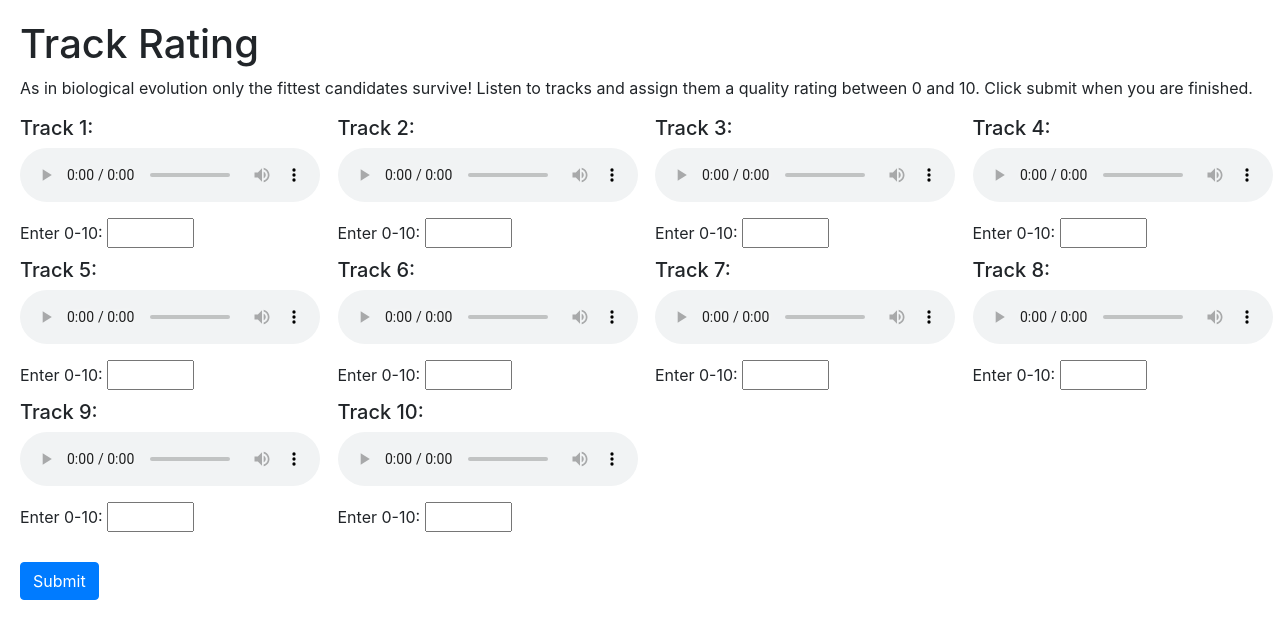
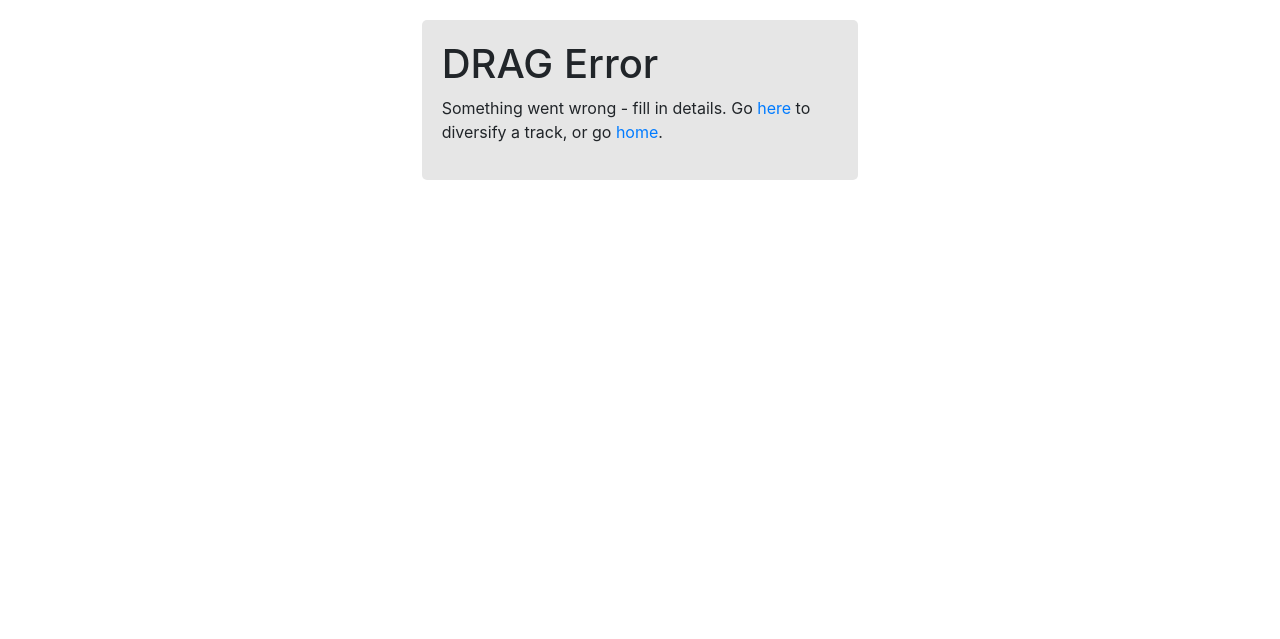
Before and after one commit to Dupeydoo/DRAG, a Django app: page /RateFitness/ in a window 1280 px wide. Shown: the part 56-695 px from the top of the page. Run offline with Django 3.2, Linux system fonts and the light colour scheme; parts of the project's set-up code (start-up, migrations or seed data) failed here and were passed over; some libraries are stand-ins or nearby versions.

Commit message:
Added smooth scroll to templates js. Updated styles for new error page. Data context now has a handle on generations and they are displayed as the user progresses. Viewshelper created to try and refactor some general logic out of views. New template for body scripts, e.g. jquery. Bug fixes to the GA itself e.g. sorting of Crossover problem. Url routing configured for eventual Neural Network page.

```diff
--- a/DRAG/datacontext.py
+++ b/DRAG/datacontext.py
@@ -2,8 +2,10 @@ import os
 
 context = {
     "inputrange": range(8),
+    "manualgenerations": 10,
+    "currentgeneration": 1,
     "populationsize": 10,
-    "copyratio" : 0.4,
+    "copyratio": 0.4,
     "tournamentsize": 5,
     "timesignature": 8,  # two bars at 4:4
     "crossprob": 0.5,
--- a/DRAG/static/styles/styles.css
+++ b/DRAG/static/styles/styles.css
@@ -63,3 +63,10 @@ form .form-element {
 	padding-top: 20px;
     padding-bottom: 20px;
 }
+
+.error {
+    background-color: #e6e6e6;
+    border-radius: 5px;
+	margin-top: 20px;
+    padding: 20px;
+}
--- /dev/null
+++ b/DRAGProj/dragcommon/pageerror.py
@@ -0,0 +1,5 @@
+from django.shortcuts import render
+from DRAG.datacontext import context
+
+def catchkeyerror(request):
+    return render(request, "DRAG/error.html", context)
--- /dev/null
+++ b/DRAGProj/dragcommon/viewshelper.py
@@ -0,0 +1,5 @@
+def gatherfitnessinput(dict):
+    candidatefitnesses = []
+    for fitness in dict:
+        candidatefitnesses.append(fitness[1])
+    return candidatefitnesses
--- a/DRAGProj/geneticoperations/crossover.py
+++ b/DRAGProj/geneticoperations/crossover.py
@@ -6,6 +6,8 @@ def docrossover(parents, crossprob):
         pair = [parentone, parenttwo]
         if random.random() < crossprob:
             children += singlepointcrossover(pair)
+        else:
+            children += pair
     return children
 
 def singlepointcrossover(parents):
--- a/DRAGProj/geneticoperations/selection.py
+++ b/DRAGProj/geneticoperations/selection.py
@@ -4,7 +4,7 @@ from operator import itemgetter
 def doselection(population, fitnesses, tournamentsize):
     parents = []
     for selections in range(len(population)):
-        parent = tournamentselect(population, fitnesses, tournmentsize)
+        parent = tournamentselect(population, fitnesses, tournamentsize)
         parents.append(parent)
     return parents
 
--- a/DRAGProj/geneticrunner.py
+++ b/DRAGProj/geneticrunner.py
@@ -39,3 +39,7 @@ def performgenetics(population, fitnessinput):
     children = mutation.domutation(children, mutaprob)
     newpopulation = generationalreplacement.doreplacement(population, children)
     return newpopulation
+
+def clearwavfiles():
+    wavpath = systempath + "/DRAG/static/wavfiles/"
+    wb.clearwavcandidates(wavpath, "candidate")
--- /dev/null
+++ b/DRAGProj/templates/DRAG/error.html
@@ -0,0 +1,24 @@
+<!DOCTYPE html>
+<html lang="en">
+    <head>
+        <meta charset="UTF-8">
+        <title>DRAG - Something went wrong!</title>
+        {% include "DRAG/renderresources.html" %}
+    </head>
+    <body>
+        {% block content %}
+            {% include "DRAG/menu.html" %}
+        {% endblock %}
+        <div class="container-fluid">
+            <div class="row">
+                <div class="col-md-4 offset-md-4 error">
+                    <h1>DRAG Error</h1>
+                    <p>
+                        Something went wrong - fill in details. Go <a href="/Diversify/">here</a> to diversify a track,
+                        or go <a href="/">home</a>.
+                    </p>
+                </div>
+            </div>
+        </div>
+    </body>
+</html>
--- a/DRAGProj/templates/DRAG/fitness.html
+++ b/DRAGProj/templates/DRAG/fitness.html
@@ -13,12 +13,8 @@
             {% include "DRAG/fitnessform.html" %}
         </div>
     {% endblock %}
-    <!-- jQuery first, then Popper.js, then Bootstrap JS -->
-        <script src="https://code.jquery.com/jquery-3.2.1.slim.min.js"
-                integrity="sha384-KJ3o2DKtIkvYIK3UENzmM7KCkRr/rE9/Qpg6aAZGJwFDMVNA/GpGFF93hXpG5KkN" crossorigin="anonymous"></script>
-        <script src="https://cdnjs.cloudflare.com/ajax/libs/popper.js/1.12.3/umd/popper.min.js"
-                integrity="sha384-vFJXuSJphROIrBnz7yo7oB41mKfc8JzQZiCq4NCceLEaO4IHwicKwpJf9c9IpFgh" crossorigin="anonymous"></script>
-        <script src="https://maxcdn.bootstrapcdn.com/bootstrap/4.0.0-beta.2/js/bootstrap.min.js"
-                integrity="sha384-alpBpkh1PFOepccYVYDB4do5UnbKysX5WZXm3XxPqe5iKTfUKjNkCk9SaVuEZflJ" crossorigin="anonymous"></script>
+    {% block bodyscripts %}
+        {% include "DRAG/bodyscripts.html" %}
+    {% endblock %}
 </body>
 </html>
--- a/DRAGProj/templates/DRAG/fitnessform.html
+++ b/DRAGProj/templates/DRAG/fitnessform.html
@@ -2,7 +2,7 @@
     {% load static %}
     {% load strconcat %}
     <section id="fitnessform">
-        <h1>Track Rating</h1>
+        <h1>Track Rating for Generation {{ currentgeneration }}</h1>
         <p>As in biological evolution only the fittest candidates survive! Listen to tracks
         and assign them a quality rating between 0 and 10. Click submit when you are finished.</p>
         <form action="/RateFitness/" method="post">
@@ -22,5 +22,4 @@
             <input type="submit" value="Submit" class="btn btn-primary" id="fitnesssubmit">
         </form>
     </section>
-    <script src="{% static "js/templates.js" %}"></script>
 {% endblock %}
--- a/DRAGProj/templates/DRAG/menu.html
+++ b/DRAGProj/templates/DRAG/menu.html
@@ -4,10 +4,10 @@
           <a class="navbar-brand" href="#">DRAG</a>
           <ul class="navbar-nav">
             <li class="nav-item">
-              <a class="nav-link" href="#background">Background</a>
+              <a class="nav-link smooth" href="#background">Background</a>
             </li>
             <li class="nav-item">
-              <a class="nav-link" href="#diversify">Diversify Now</a>
+              <a class="nav-link smooth" href="#diversify">Diversify Now</a>
             </li>
           </ul>
       </nav>
--- a/DRAGProj/urls.py
+++ b/DRAGProj/urls.py
@@ -5,5 +5,7 @@ urlpatterns = [
     path('', views.index, name='index'),
     path('Diversify/', views.diversify, name='diversify'),
     path('FirstFitness/', views.firstfitness, name='firstfitness'),
-    path('RateFitness/', views.fitness, name='fitness')
+    path('RateFitness/', views.fitness, name='fitness'),
+    path('NeuralNetwork/', views.neuralnetwork, name='neuralnet'),
+    path('DRAGError/', views.error, name='error')
 ]
--- a/DRAGProj/views.py
+++ b/DRAGProj/views.py
@@ -1,39 +1,59 @@
 from django.shortcuts import render
 from django.http import HttpResponseRedirect
+
 from DRAGProj.forms.custominputform import CustomInputForm
 from DRAGProj.forms.fitnessform import FitnessForm
+
 import DRAG.datacontext as dc
-import DRAGProj.dragcommon.formhelper as fh
 import DRAGProj.geneticrunner as gr
 
+import DRAGProj.dragcommon.formhelper as fh
+import DRAGProj.dragcommon.pageerror as pe
+import DRAGProj.dragcommon.viewshelper as vh
+
+
 def index(request):
+    dc.context["currentgeneration"] = 1
+    gr.clearwavfiles()
     return render(request, "DRAG/index.html", {"is_home": True})
 
 def fitness(request):
     context = dc.context
     if request.method == 'POST':
-        candidatefitnesses = []
         form = FitnessForm(request.POST, size=context["populationsize"])
         if form.is_valid():
-            for fitness in form.collectfitnesses():
-                candidatefitnesses.append(fitness[1])
+            candidatefitnesses = vh.gatherfitnessinput(form.collectfitnesses())
             population = gr.performgenetics(context["population"], candidatefitnesses)
             context["population"] = population
+            gr.clearwavfiles()
+            gr.processinput(population, context["bpm"])
             return HttpResponseRedirect('/RateFitness')
     else:
-        form = FitnessForm(size=context["populationsize"])
+        try:
+            bpm, population = context["bpm"], context["population"]
+            if context["currentgeneration"] == context["manualgenerations"]:
+                return HttpResponseRedirect('/NeuralNetwork')
+            context["currentgeneration"] = context["currentgeneration"] + 1
+            form = FitnessForm(size=context["populationsize"])
+        except KeyError as k:
+            return pe.catchkeyerror(request)
 
     context["fitnessform"] = form
     return render(request, "DRAG/fitness.html", context)
 
 def firstfitness(request):
     context = dc.context
-    bpm = context["bpm"]
-    population = gr.initiliasepopulation(context["input"], context["genre"], bpm)
-    gr.processinput(population, bpm)
-    context["fitnessform"] = FitnessForm(size=context["populationsize"])
-    context["population"] = population
-    return render(request, "DRAG/fitness.html", dc.context)
+    try:
+        bpm = context["bpm"]
+        population = gr.initiliasepopulation(context["input"], context["genre"], bpm)
+        gr.processinput(population, bpm)
+        context["fitnessform"] = FitnessForm(size=context["populationsize"])
+        context["population"] = population
+        return render(request, "DRAG/fitness.html", dc.context)
+    except KeyError as k:
+        return pe.catchkeyerror(request)
+
+
 
 def diversify(request):
     if request.method == 'POST':
@@ -52,3 +72,14 @@ def diversify(request):
 
     dc.context["form"] = form
     return render(request, 'DRAG/startdiversify.html', dc.context)
+
+def neuralnetwork(request):
+    context = dc.context
+    try:
+        bpm, population = context["bpm"], context["population"]
+    except KeyError as k:
+        return pe.catchkeyerror(request)
+    return render(request, 'DRAG/neuralnetwork.html', context)
+
+def error(request):
+    return render(request, 'DRAG/error.html', dc.context)
```
Also changed, not shown: DRAG/static/js/templates.js (added, +15 -0 lines), DRAGProj/templates/DRAG/bodyscripts.html (added, +10 -0 lines), DRAGProj/templates/DRAG/index.html (+3 -7 lines), DRAGProj/templates/DRAG/neuralnetwork.html (added, +10 -0 lines), DRAGProj/templates/DRAG/startdiversify.html (+3 -7 lines).
